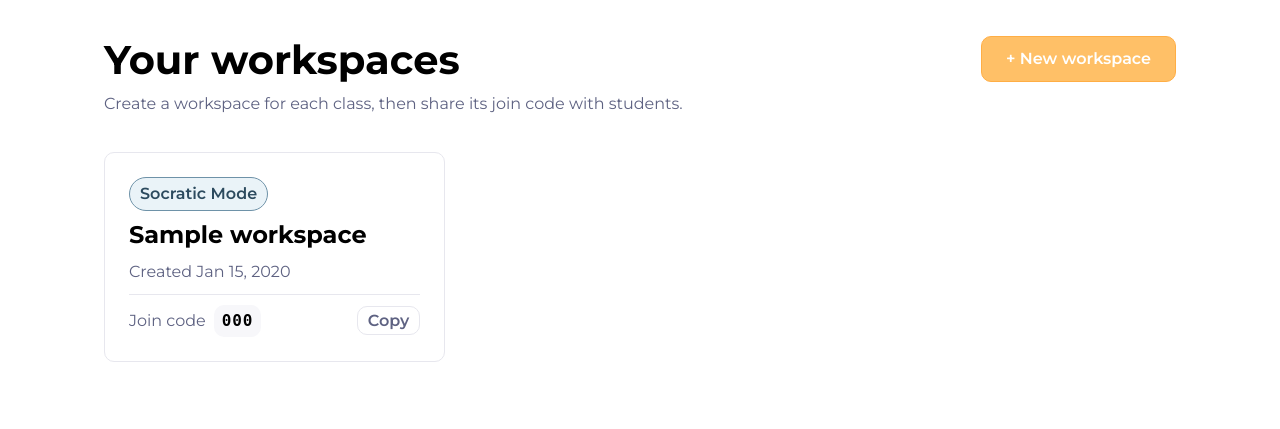
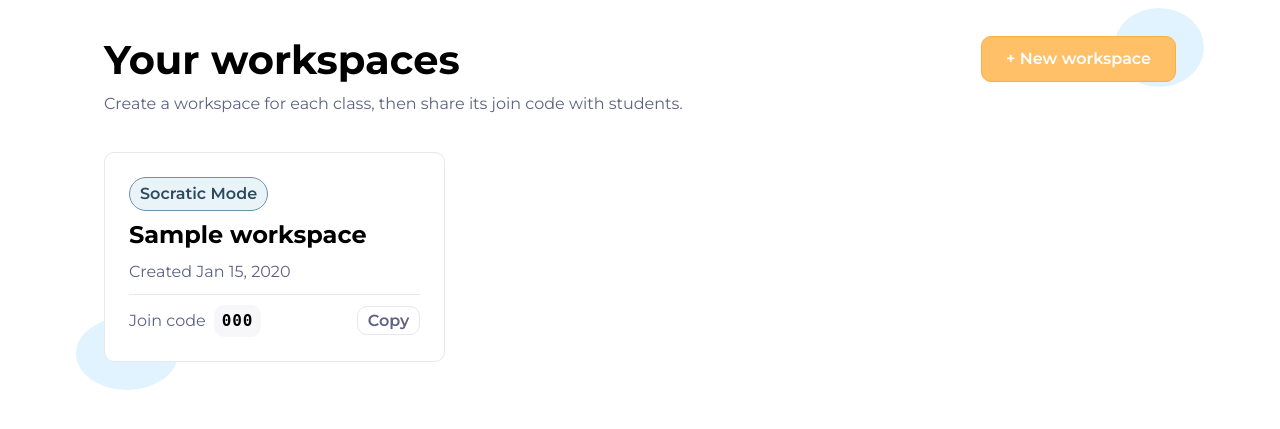
Before and after one commit to jams385/teacher-student-ai-workspace, a Django app: page /workspaces/ in a window 1280 px wide. Shown: the part 73-502 px from the top of the page. Run offline with Django 5.2, Linux system fonts and the light colour scheme; a user stored in the database is signed in; tables that the repository leaves empty hold one stand-in row (values such as "Sample post").

Commit message:
added blue circles to workspaces tab

```diff
--- a/workspaces/static/workspaces/css/app.css
+++ b/workspaces/static/workspaces/css/app.css
@@ -684,6 +684,51 @@ button, input, select, textarea {
    source: `.page-header` and `.empty-state` are generic enough to reuse on
    the next unstyled app page (workspace detail/dashboard), not one-offs.
    -------------------------------------------------------------------------- */
+/* Positioning context for the two decorative blobs below, nothing else.
+   `z-index: 0` (not just `position: relative`) is load-bearing — it makes
+   this element establish its own stacking context, so the blobs'
+   `z-index: -1` is scoped to sit behind THIS page's own content only,
+   instead of resolving against the whole document's root stacking context
+   (which risks a negative-z-index element slipping behind unrelated
+   ancestors, e.g. the site header). */
+.workspace-page {
+  position: relative;
+  z-index: 0;
+}
+
+/* A restrained echo of the homepage/auth-hero blob art (same two vendored
+   SVG assets, see .hero__blob above and its sourcing notes) rather than a
+   full hero treatment — this is a working dashboard, not a marketing page,
+   so these stay small and mostly off-page. Unlike .hero__art/.auth-hero__art
+   (which bleed all the way to the true viewport edge — a deliberate full-
+   width statement), these are anchored to .workspace-page's own corners and
+   nudged just past them, so only a sliver actually shows past the page
+   gutter, more "peeking in" than "laid over the page." One tucks into the
+   top-right corner (echoing .hero__art's right-side placement), the other
+   bottom-left (echoing .auth-hero__art's left-side placement) — a small nod
+   to this being the first screen past login, bridging both halves of the
+   site's visual language. Pushed behind the real content (z-index: -1) and
+   hidden on mobile below, same as both of those. */
+.workspace-page__blob {
+  position: absolute;
+  z-index: -1;
+  display: block;
+  height: auto;
+  pointer-events: none;
+}
+
+.workspace-page__blob--top {
+  width: clamp(70px, 7vw, 120px);
+  top: -28px;
+  right: -28px;
+}
+
+.workspace-page__blob--bottom {
+  width: clamp(80px, 8vw, 140px);
+  bottom: -28px;
+  left: -28px;
+}
+
 .page-header {
   display: flex;
   align-items: flex-start;
@@ -1048,4 +1093,8 @@ button, input, select, textarea {
   .page-header .btn-primary {
     width: 100%;
   }
+
+  .workspace-page__blob {
+    display: none;
+  }
 }
--- a/workspaces/templates/workspaces/workspace_list.html
+++ b/workspaces/templates/workspaces/workspace_list.html
@@ -1,8 +1,13 @@
 {% extends "base.html" %}
+{% load static %}
 
 {% block title %}Your workspaces{% endblock %}
 
 {% block content %}
+<div class="workspace-page">
+    <img class="workspace-page__blob workspace-page__blob--top" src="{% static 'workspaces/vendor/hero/hero-blob-small.svg' %}" alt="" aria-hidden="true">
+    <img class="workspace-page__blob workspace-page__blob--bottom" src="{% static 'workspaces/vendor/hero/hero-blob-large.svg' %}" alt="" aria-hidden="true">
+
     <div class="page-header">
         <div>
             <h1>Your workspaces</h1>
@@ -33,6 +38,7 @@
         <a href="{% url 'workspace_create' %}" class="btn btn-primary">+ New workspace</a>
     </div>
     {% endif %}
+</div>
 
 <script>
     // Lightweight copy-to-clipboard for each card's join code. Event
```
Also changed, not shown: CLAUDE.md (+1 -0 lines). Lines whose indentation alone changed are shown as unchanged.
